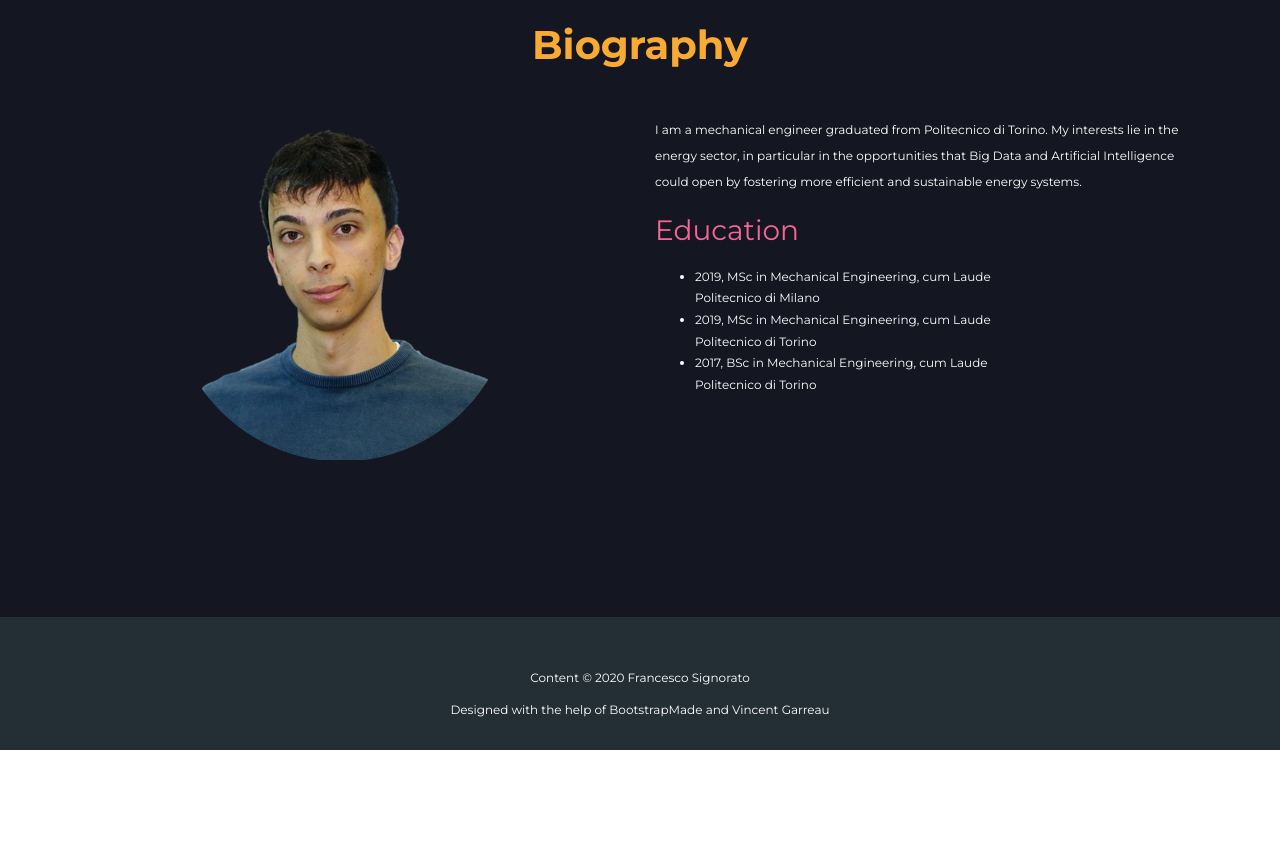
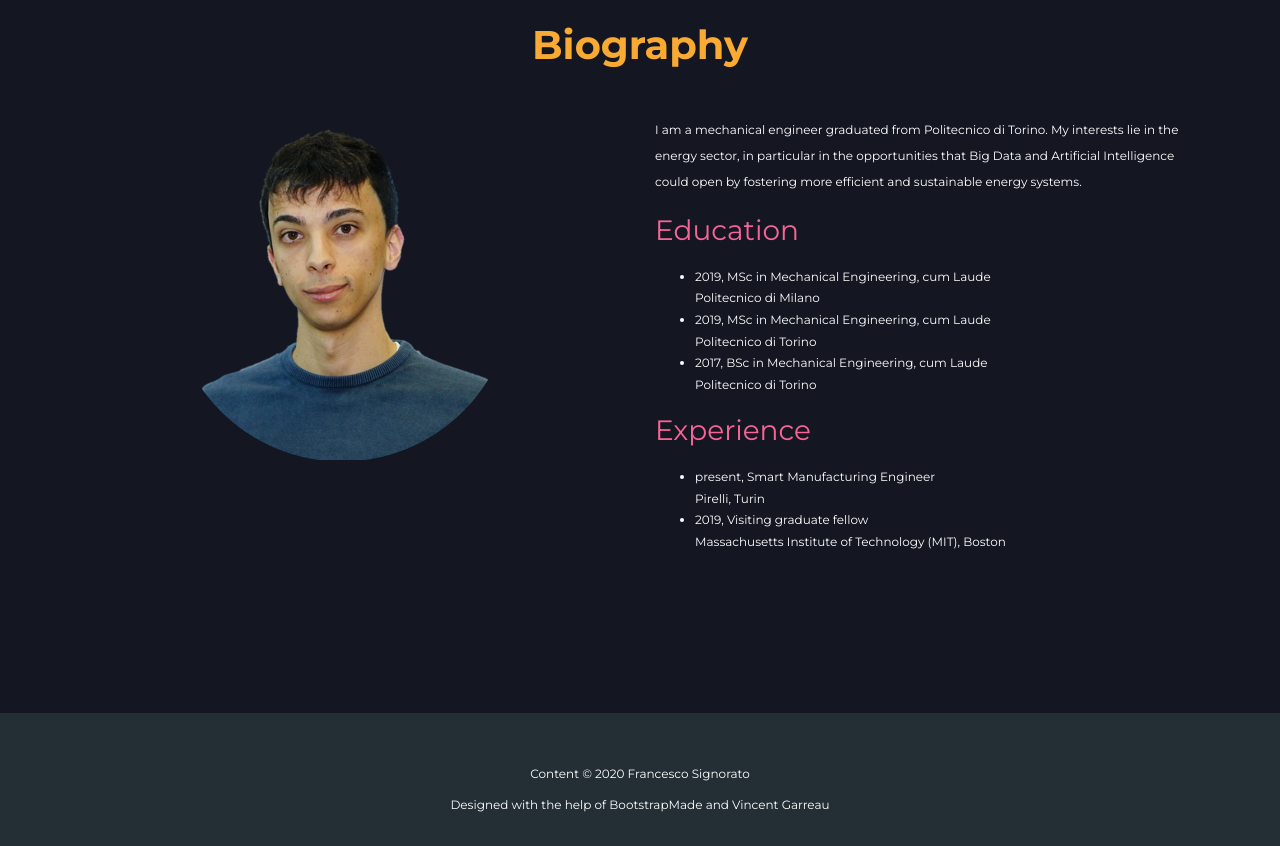
Before and after one commit to FrancescoSignorato/francescosignorato.github.io, a plain HTML site: page index.html in a window 1280 px wide. Shown: the part 947-1793 px from the top of the page. Before the commit the page ends 1697 px from the top, so only its background shows below. Drawn offline with Linux system fonts and the light colour scheme.

Commit message:
Index commit

```diff
--- a/index.html
+++ b/index.html
@@ -174,6 +174,13 @@
                     <li>2017, BSc in Mechanical Engineering, cum Laude <br> Politecnico di Torino</li>
                 </ul>
             </div>
+            <div align="left">
+                <h2> Experience</h2>
+                <ul>
+                    <li>present, Smart Manufacturing Engineer <br> Pirelli, Turin</li>
+                    <li>2019, Visiting graduate fellow <br> Massachusetts Institute of Technology (MIT), Boston</li>
+                </ul>
+            </div>
         </div>
       </div>
     </div>
```
